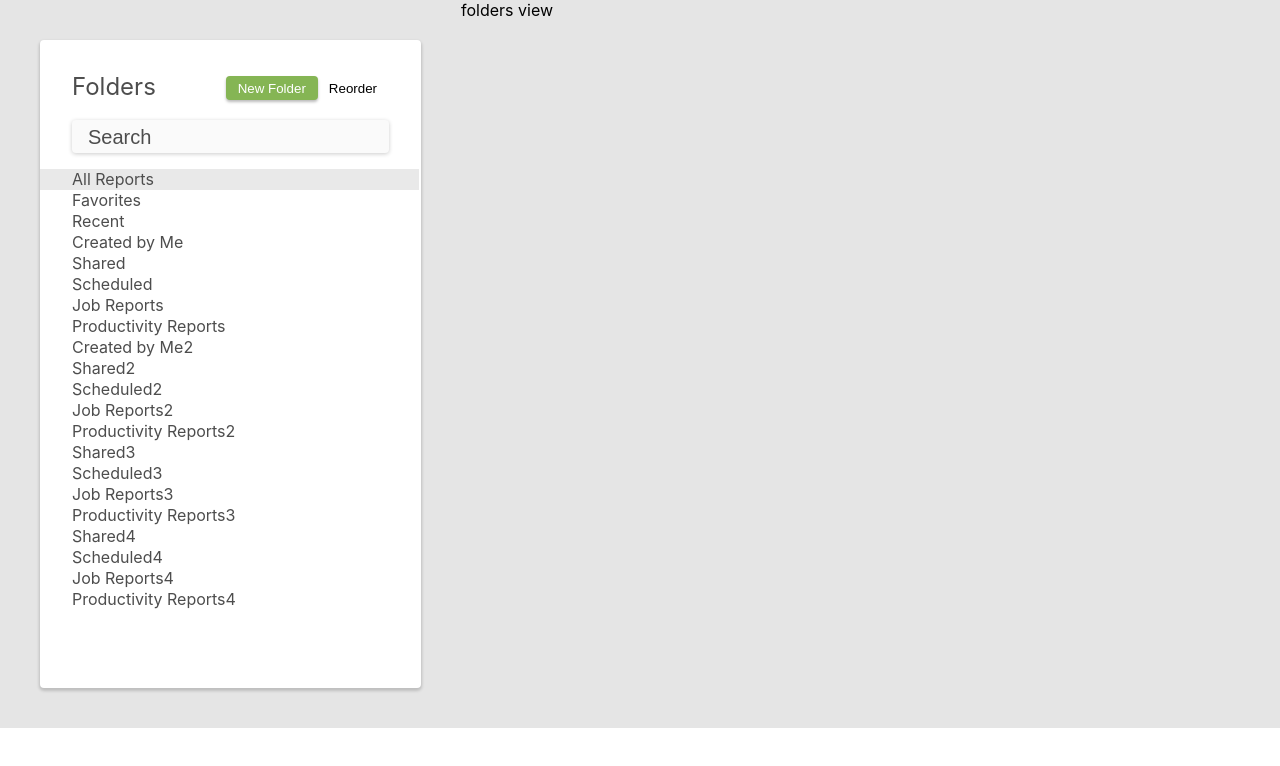
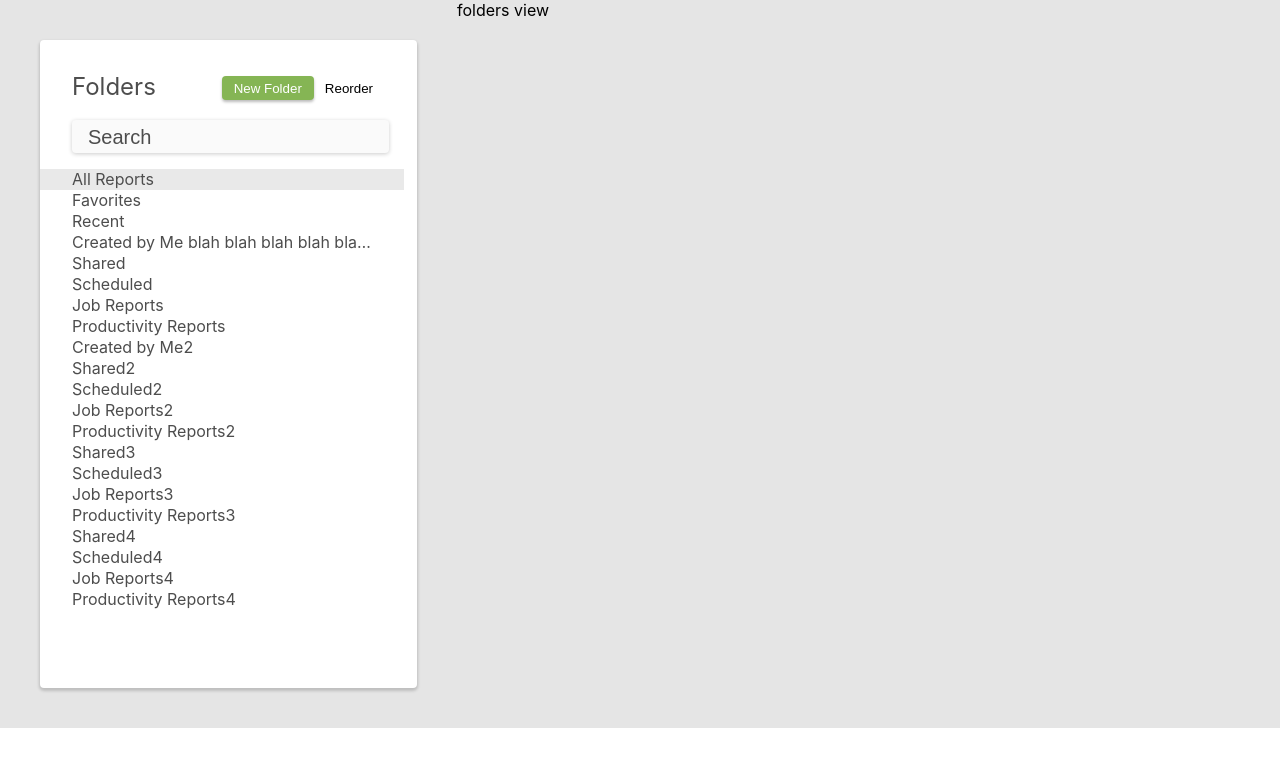
Before and after one commit to TristanBarrowAboutTime/extern, a React (Create React App) app: page / in a window 1280 px wide. Shown: the top 766 px of the page. Built offline with nearby package versions, Linux system fonts and the light colour scheme.

Commit message:
Modal created, Getting closer to being done.

```diff
--- a/package.json
+++ b/package.json
@@ -3,6 +3,9 @@
   "version": "0.1.0",
   "private": true,
   "dependencies": {
+    "@fortawesome/fontawesome-svg-core": "^1.2.32",
+    "@fortawesome/free-solid-svg-icons": "^5.15.1",
+    "@fortawesome/react-fontawesome": "^0.1.11",
     "@testing-library/jest-dom": "^4.2.4",
     "@testing-library/react": "^9.5.0",
     "@testing-library/user-event": "^7.2.1",
--- a/src/components/WMCustomReportsPage.tsx
+++ b/src/components/WMCustomReportsPage.tsx
@@ -1,16 +1,8 @@
 import React, { useState } from 'react';
 import WMFolderSelectionList from './WMFolderSelectionList';
 import { createUseStyles } from 'react-jss';
-import { isTemplateSpan } from 'typescript';
-
-const useStyles = createUseStyles({
-    container: {
-        display: 'flex',
-        flexDirection: 'row',
-        width: '100%',
-        backgroundColor: '#E5E5E5'
-    }
-});
+import WMModal from './molecular-components/WMModal';
+import { ButtonType } from './atomic-components/WMButton';
 
 const tmpFolders = [
     {
@@ -26,8 +18,8 @@ const tmpFolders = [
         editable: false
     },
     {
-        name: 'Created by Me',
-        editable: false
+        name: 'Created by Me blah blah blah blah blah blah blah blah',
+        editable: true
     },
     {
         name: 'Shared',
@@ -97,15 +89,14 @@ const tmpFolders = [
         name: 'Productivity Reports4',
         editable: true
     },
-]
-
-
+];
 
 export const CustomReportsPage = () => {
     const classes = useStyles();
     const [folders, setFolders] = useState(tmpFolders);
     const [selectedFolder, selectFolder] = useState(tmpFolders[0]);
     const [isEditable, setEditableTo] = useState(true);
+    const [isShowingModal, setIsShowingModalTo] = useState(false);
 
     const nameIsUnique = (name: string) => {
         let isUnique: boolean = true;
@@ -140,8 +131,26 @@ export const CustomReportsPage = () => {
         }
     }
 
+    const modalButtons = [
+        {
+            buttonType: ButtonType.RED,
+            text:'Yes, Delete',
+            onClick: () => {}
+        },
+        {
+            buttonType: ButtonType.NORMAL,
+            text:'Cancel',
+            onClick: () => {}
+        }
+    ];
+
     return (
         <div className={classes.container}>
+            {isShowingModal && <WMModal
+                title={'Confirm Delete'}
+                content={'Are you sure you want to delete this folder?'}
+                buttons={modalButtons}
+            />}
             <WMFolderSelectionList
                 folders={folders}
                 selectedFolder={selectedFolder}
@@ -156,4 +165,13 @@ export const CustomReportsPage = () => {
     );
 }
 
+const useStyles = createUseStyles({
+    container: {
+        display: 'flex',
+        flexDirection: 'row',
+        width: '100%',
+        backgroundColor: '#E5E5E5'
+    }
+});
+
 export default CustomReportsPage;
--- a/src/components/WMEditFolderBar.tsx
+++ b/src/components/WMEditFolderBar.tsx
@@ -8,14 +8,14 @@ type WMEditFolderBarProps = {
     onCancel: () => void,
 
 }
-
+// input should probably be broken out into its own component.
 const WMEditFolderBar = ({
     initial,
     onAccept,
     onCancel
 }: WMEditFolderBarProps) => {
     const classes = useStyles();
-    const { value, setValue, bind:bindTextInput } = useTextInput(initial);
+    const { value, bind:bindTextInput } = useTextInput(initial);
     return (
     <div className={classes.container}>
         <input className={classes.input} {...bindTextInput}></input>
@@ -31,7 +31,8 @@ const useStyles = createUseStyles({
         height: 20,
         display: 'flex',
         flexDirection: 'row',
-        alignItems: 'center'
+        alignItems: 'center',
+        flexGrow: 1
     },
     input: {
         top: 0,
@@ -40,8 +41,8 @@ const useStyles = createUseStyles({
         },
         marginLeft:28,
         fontSize: 16,
-        width: 'calc(100% - 96px)',
         height: 19,
+        flexGrow: 1,
         boxSizing: 'boarder-box',
         border: {
             width: 1,
--- a/src/components/WMFolderListItem.tsx
+++ b/src/components/WMFolderListItem.tsx
@@ -1,19 +1,104 @@
-import { findByLabelText } from '@testing-library/react';
-import React, { FunctionComponent, useState } from 'react';
-import { useTextInput } from '../hooks/useTextInput';
+import React, { useState } from 'react';
 import { createUseStyles } from 'react-jss';
-import FolderSelectionList from './WMFolderSelectionList';
 import WMEditFolderBar from './WMEditFolderBar';
+import { Up, Down } from './atomic-components/WMCssTryangle';
 
 export type FolderId = { name: string, editable: boolean };
 
 type WMFolderListItemProps = {
-    folder: FolderId,
-    isSelected: boolean,
-    isEditable: boolean,
-    setSelectedFolder: (_:any) => any,
-    setEditableTo: (isEditable: boolean) => void,
+    folder: FolderId
+    isSelected: boolean
+    isEditable: boolean
+    reordering: boolean
+    setSelectedFolder: (_:any) => any
+    setEditableTo: (isEditable: boolean) => void
     renameFolder: (oldName: string, newName: string) => void
+    onDelete: (name: string) => void
+}
+
+const WMFolderListItem = ({
+    folder,
+    isSelected,
+    isEditable,
+    reordering,
+    setSelectedFolder,
+    setEditableTo,
+    renameFolder,
+    onDelete,
+}: WMFolderListItemProps) => {
+    const classes = useStyles();
+    const [editing, setEditingTo] = useState(false);
+    const [isHovered, setHoveredTo] = useState(false);
+
+    const edit = () => {
+        setEditingTo(true);
+        setEditableTo(false);
+    }
+    const cancelEditing = () => {
+        setEditingTo(false);
+        setEditableTo(true);
+    }
+    const acceptEditing = (value: string) => {
+        setEditingTo(false);
+        setEditableTo(true);
+        renameFolder(folder.name, value);
+    }
+    const tradeUp = () => {
+
+    }
+    const tradeDown = () => {
+
+    }
+
+    if (editing) {
+        return (
+            <div className={classes.editRow}>
+                <WMEditFolderBar
+                    initial={folder.name}
+                    onAccept={acceptEditing}
+                    onCancel={cancelEditing}
+                />
+                <div
+                    onClick={() => {}}
+                    style={{backgroundColor: 'red', width: 12, height: 12, marginLeft: 5, borderRadius: 100}}></div>
+            </div>
+        );
+    } else if (reordering) {
+        return (
+            <div
+                className={isSelected ? classes.selected : classes.unselected}
+                onClick={() => setSelectedFolder(folder)}
+                onMouseEnter={() => setHoveredTo(true)}
+                onMouseLeave={() => setHoveredTo(false)}
+            >
+                {folder.name}
+                <div>
+                    <Up
+                        className={classes.arrowTop}
+                        onClick={tradeUp}
+                    />
+                    <Down
+                        className={classes.arrowBottom}
+                        onClick={tradeDown}
+                    />
+                </div>
+            </div>
+        );
+    } else {
+        return (
+            <div
+                className={isSelected ? classes.selected : classes.unselected}
+                onClick={() => setSelectedFolder(folder)}
+                onMouseEnter={() => setHoveredTo(true)}
+                onMouseLeave={() => setHoveredTo(false)}
+            >
+                <div className={classes.folderName}>{folder.name}</div>
+                {(isHovered && isEditable && folder.editable) &&
+                    <span className={classes.edit} onClick={edit}>Edit</span>}
+            </div>
+        );
+    }
+
 }
 
 const folderItemBase = {
@@ -25,6 +110,9 @@ const folderItemBase = {
     paddingLeft: 32,
     paddingRight: 32,
     color: '#4D4D4D',
+    textOverflow: 'ellipsis',
+    maxWidth: 300,
+    overflow: 'hidden',
     userSelect: 'none',
     '&:hover': {
         cursor: 'pointer'
@@ -44,58 +132,27 @@ const useStyles = createUseStyles({
         '&:hover': {
             backgroundColor: 'gray'
         }
+    },
+    folderName: {
+        textOverflow: 'ellipsis',
+        maxWidth: 300,
+        overflow: 'hidden',
+        userSelect: 'none',
+        whiteSpace: 'nowrap'
+    },
+    arrowTop: {
+        marginTop: 3
+    },
+    arrowBottom: {
+        marginTop: 5
+    },
+    editRow: {
+        display: 'flex',
+        flexDirection: 'row',
+        alignItems: 'center',
+        justifyContent: 'flex-start',
+        marginRight: 32
     }
 });
 
-const WMFolderListItem = ({
-    folder,
-    isSelected,
-    isEditable,
-    setSelectedFolder,
-    setEditableTo,
-    renameFolder
-}: WMFolderListItemProps) => {
-    const classes = useStyles();
-    const [editing, setEditingTo] = useState(false);
-    const [isHovered, setHoveredTo] = useState(false);
-
-    const edit = () => {
-        setEditingTo(true);
-        setEditableTo(false);
-    }
-    const cancelEditing = () => {
-        setEditingTo(false);
-        setEditableTo(true);
-    }
-    const acceptEditing = (value: string) => {
-        setEditingTo(false);
-        setEditableTo(true);
-        renameFolder(folder.name, value);
-
-    }
-
-    if (editing) {
-        return (
-            <WMEditFolderBar
-                initial={folder.name}
-                onAccept={acceptEditing}
-                onCancel={cancelEditing}
-            />
-        );
-    }
-    return (
-        <div
-            className={isSelected ? classes.selected : classes.unselected}
-            onClick={() => setSelectedFolder(folder)}
-            onMouseEnter={() => setHoveredTo(true)}
-            onMouseLeave={() => setHoveredTo(false)}
-        >
-            {folder.name}
-            {(isHovered && isEditable && folder.editable) &&
-                <span className={classes.edit} onClick={edit}>Edit</span>}
-        </div>
-    );
-
-}
-
 export default WMFolderListItem;
--- a/src/components/WMFolderSelectionList.tsx
+++ b/src/components/WMFolderSelectionList.tsx
@@ -1,4 +1,4 @@
-import React, { FunctionComponent, useState, useRef, useEffect, MutableRefObject } from 'react';
+import React, { FunctionComponent, useState, useRef, MutableRefObject } from 'react';
 import { createUseStyles } from 'react-jss';
 import { useTextInput } from '../hooks/useTextInput';
 import WMButton, { ButtonType } from './atomic-components/WMButton';
@@ -22,6 +22,104 @@ type FolderSelectionListProps = {
     addNewFolder: (folderName: string) => void
 }
 
+const FolderSelectionList: FunctionComponent<FolderSelectionListProps> = ({
+    folders,
+    selectFolder,
+    isEditable,
+    selectedFolder,
+    setEditableTo,
+    renameFolder,
+    addNewFolder,
+}: FolderSelectionListProps) => {
+
+    const classes = useStyles();
+    const [reordering, setReorderingTo] = useState(false);
+    const [addingNewFolder, setAddingNewFolderTo] = useState(false);
+    const { value:searchValue, bind:bindSearchBar } = useTextInput('');
+
+    const bottomRef = useRef() as MutableRefObject<HTMLDivElement>;
+
+    const setToNormal = () => {
+        setReorderingTo(false);
+        setAddingNewFolderTo(false);
+        setEditableTo(true);
+    }
+    const setToReordering = () => {
+        setReorderingTo(true);
+        setAddingNewFolderTo(false);
+    }
+    const setToAddingNewFolder = () => {
+        setReorderingTo(false);
+        setAddingNewFolderTo(true);
+        setEditableTo(false);
+        bottomRef.current.scrollIntoView({behavior: 'smooth'})
+    }
+
+    return (
+        <div className={classes.container}>
+            <div className={classes.header}>
+                <div className={classes.displayName}>
+                    {strings.displayName}
+                </div>
+                <div>
+                    <WMButton
+                        buttonType={ButtonType.SMALL_GREEN}
+                        text={"New Folder"}
+                        disabled={reordering && addingNewFolder}
+                        onClick={setToAddingNewFolder}
+                    />
+                    <WMButton
+                        buttonType={ButtonType.NAKED}
+                        text={"Reorder"}
+                        disabled={reordering && addingNewFolder}
+                        onClick={setToReordering}
+                    />
+                </div>
+            </div>
+            <input
+                className={classes.searchBar}
+                placeholder={"Search"}
+                {...bindSearchBar}
+            />
+            <div className={classes.body}>
+                <div className={classes.scrollBody}>
+                    {folders.map((folder) => {
+                        if (folder.name.toLowerCase().includes(searchValue.toLowerCase())) {
+                            return (
+                                <WMFolderListItem
+                                    key={folder.name}
+                                    setSelectedFolder={selectFolder}
+                                    folder={folder}
+                                    isEditable={isEditable}
+                                    isSelected={selectedFolder.name === folder.name}
+                                    reordering={false}
+                                    setEditableTo={setEditableTo}
+                                    renameFolder={renameFolder}
+                                    onDelete={() => {}}
+                                />
+                            );
+                        }
+                        return null;
+                    })}
+                    {addingNewFolder && (
+                        <div className={classes.newFolderInput}>
+                            <WMEditFolderBar
+                                initial=''
+                                onAccept={(value) => {
+                                    addNewFolder(value);
+                                    setToNormal();
+                                }}
+                                onCancel={setToNormal}
+                            />
+                        </div>
+                    )}
+                    <div style={{height: '22px'}} ref={bottomRef} />
+                </div>
+            </div>
+        </div>
+    );
+}
+
 const useStyles = createUseStyles({
     container: {
         padding: {
@@ -30,6 +128,7 @@ const useStyles = createUseStyles({
             left: 0,
             right: 0
         },
+        maxWidth: 377,
         borderRadius: 4,
         margin: '40px',
         height: '75vh',
@@ -54,7 +153,6 @@ const useStyles = createUseStyles({
     displayName: {
         color: '#4D4D4D',
         'font-size': '24px'
-
     },
     searchBar: {
         margin: {
@@ -98,94 +196,10 @@ const useStyles = createUseStyles({
     },
     scrollBody: {
 
+    },
+    newFolderInput: {
+        marginRight: 32
     }
 });
 
-const FolderSelectionList: FunctionComponent<FolderSelectionListProps> = ({
-    folders,
-    selectFolder,
-    isEditable,
-    selectedFolder,
-    setEditableTo,
-    renameFolder,
-    addNewFolder,
-}: FolderSelectionListProps) => {
-
-    const classes = useStyles();
-    const [reordering, setReorderingTo] = useState(false);
-    const [addingNewFolder, setAddingNewFolderTo] = useState(false);
-    const { value:searchValue, bind:bindSearchBar, setValue } = useTextInput('');
-
-    const bottomRef = useRef() as MutableRefObject<HTMLDivElement>;
-
-    const setToNormal = () => {
-        setReorderingTo(false);
-        setAddingNewFolderTo(false);
-        setEditableTo(true);
-    }
-    const setToReordering = () => {
-        setReorderingTo(true);
-        setAddingNewFolderTo(false);
-    }
-    const setToAddingNewFolder = () => {
-        setReorderingTo(false);
-        setAddingNewFolderTo(true);
-        setEditableTo(false);
-        bottomRef.current.scrollIntoView({behavior: 'smooth'})
-    }
-
-    return (
-        <div className={classes.container}>
-            <div className={classes.header}>
-                <div className={classes.displayName}>{strings.displayName}</div>
-                <div>
-                    <WMButton
-                        buttonType={ButtonType.SMALL_GREEN}
-                        text={"New Folder"}
-                        disabled={reordering && addingNewFolder}
-                        onClick={setToAddingNewFolder}
-                    />
-                    <WMButton
-                        buttonType={ButtonType.NAKED}
-                        text={"Reorder"}
-                        disabled={reordering && addingNewFolder}
-                        onClick={setToReordering}
-                    />
-                </div>
-            </div>
-            <input className={classes.searchBar} placeholder={"Search"} {...bindSearchBar}></input>
-            <div className={classes.body}>
-                <div className={classes.scrollBody}>
-                    {folders.map((folder) => {
-                        if (folder.name.toLowerCase().includes(searchValue.toLowerCase())) {
-                            return (
-                                <WMFolderListItem
-                                    setSelectedFolder={selectFolder}
-                                    folder={folder}
-                                    isEditable={isEditable}
-                                    isSelected={selectedFolder.name === folder.name}
-                                    setEditableTo={setEditableTo}
-                                    renameFolder={renameFolder}
-                                />
-                            );
-                        }
-                        return null;
-                    })}
-                    {addingNewFolder && (
-                        <WMEditFolderBar
-                            initial=''
-                            onAccept={(value) => {
-                                addNewFolder(value);
-                                setToNormal();
-                            }}
-                            onCancel={setToNormal}
-                        />
-                    )}
-                    <div style={{height: '20px'}} ref={bottomRef} />
-                </div>
-            </div>
-        </div>
-    );
-}
-
 export default FolderSelectionList;
--- a/src/components/atomic-components/WMButton.tsx
+++ b/src/components/atomic-components/WMButton.tsx
@@ -17,6 +17,7 @@ export const WMButton: FunctionComponent<WMButtonProps> = ({
     buttonType = ButtonType.NORMAL,
     text,
     onClick,
+    styles = {},
     disabled = false
 }: WMButtonProps) => {
     const classes = useStyles();
@@ -51,6 +52,7 @@ export const WMButton: FunctionComponent<WMButtonProps> = ({
     return (
         <button
             className={buttonClass}
+            style={styles}
             onClick={onClick}
             disabled={disabled}
         >
@@ -62,10 +64,14 @@ export const WMButton: FunctionComponent<WMButtonProps> = ({
 type WMButtonProps = {
     buttonType?: ButtonType,
     text: string,
+    styles?: object,
     onClick: () => void,
     disabled?: boolean,
 }
 
+/**
+ * Mixins
+ */
 const cursorPtr = {
     '&:hover': {
         cursor: 'pointer'
--- /dev/null
+++ b/src/components/atomic-components/WMCssTryangle.tsx
@@ -0,0 +1,84 @@
+import React from 'react';
+
+type WMCssTryangleProps = {
+    className?: string
+    onClick: () => void
+    color?: string
+    size?: number
+}
+
+export const Up = ({
+    className = '',
+    onClick,
+    color = 'black',
+    size = 5,
+}: WMCssTryangleProps) => {
+    return (
+        <div className={className} onClick={onClick}>
+            <div style={{
+                width: 0,
+                height: 0,
+                borderLeft: `${size}px solid transparent`,
+                borderRight: `${size}px solid transparent`,
+                borderBottom: `${size}px solid ${color}`,
+            }}/>
+        </div>
+    );
+}
+
+export const Down = ({
+    className = '',
+    onClick,
+    color = 'black',
+    size = 5,
+}: WMCssTryangleProps) => {
+    return (
+        <div className={className} onClick={onClick}>
+            <div style={{
+                width: 0,
+                height: 0,
+                borderLeft: `${size}px solid transparent`,
+                borderRight: `${size}px solid transparent`,
+                borderTop: `${size}px solid ${color}`,
+            }}/>
+        </div>
+    );
+}
+
+export const Left = ({
+    className = '',
+    onClick,
+    color = 'black',
+    size = 5,
+}: WMCssTryangleProps) => {
+    return (
+        <div className={className} onClick={onClick}>
+            <div style={{
+                width: 0,
+                height: 0,
+                borderTop: `${size}px solid transparent`,
+                borderBottom: `${size}px solid transparent`,
+                borderRight: `${size}px solid ${color}`,
+            }}/>
+        </div>
+    );
+}
+
+export const Right = ({
+    className = '',
+    onClick,
+    color = 'black',
+    size = 5,
+}: WMCssTryangleProps) => {
+    return (
+        <div className={className} onClick={onClick}>
+            <div style={{
+                width: 0,
+                height: 0,
+                borderTop: `${size}px solid transparent`,
+                borderBottom: `${size}px solid transparent`,
+                borderLeft: `${size}px solid ${color}`,
+            }}/>
+        </div>
+    );
+}
--- /dev/null
+++ b/src/components/molecular-components/WMModal.tsx
@@ -0,0 +1,103 @@
+import React from 'react';
+import { createUseStyles } from 'react-jss';
+import WMButton, { ButtonType } from '../atomic-components/WMButton';
+
+type WMModalProps = {
+    title: string
+    content: string
+    buttons: {
+        text: string,
+        buttonType: ButtonType,
+        onClick:()=>void,
+    }[]
+}
+
+const WMModal = ({
+    title,
+    content,
+    buttons,
+}: WMModalProps) => {
+    const classes = useStyles();
+    return (
+        <div className={classes.blackout}>
+            <div className={classes.container}>
+                <div className={classes.header}>
+                    <div />
+                    <div className={classes.title}>{title}</div>
+                    <div className={classes.close}>X</div>
+                </div>
+                <div className={classes.body}>
+                    <div className={classes.message}>{content}</div>
+                    <div className={classes.buttonSet}>
+                        {buttons.map((button) => {
+                            return (
+                                <WMButton
+                                    buttonType={button.buttonType}
+                                    onClick={button.onClick}
+                                    text={button.text}
+                                    styles={{marginLeft: 4, marginRight: 4}}
+                                />
+                            );
+                        })}
+                    </div>
+                </div>
+            </div>
+        </div>
+    );
+}
+
+const useStyles = createUseStyles({
+    blackout: {
+        position: 'fixed',
+        display: 'flex',
+        justifyContent: 'center',
+        alignItems: 'flex-start',
+        width: '100vw',
+        height: '100vh',
+        backgroundColor: 'rgba(0,0,0,.1)'
+    },
+    container: {
+        display: 'flex',
+        flexDirection: 'column',
+        justifyContent: 'space-between',
+        width: 550,
+        marginTop: 75,
+        height: 200,
+        backgroundColor: 'white',
+    },
+    header: {
+        display: 'flex',
+        flexDirection: 'row',
+        justifyContent: 'space-between',
+        alignItems: 'flex-stretch',
+        backgroundColor: 'gray',
+        borderTop: {
+            style: 'solid',
+            width: 2
+        },
+        height: 22
+    },
+    title: {
+        color: 'white'
+    },
+    close: {
+        marginRight: 4,
+        color: 'white'
+    },
+    body: {
+        flexGrow: 1,
+        display: 'flex',
+        flexDirection: 'column',
+        justifyContent: 'space-between',
+        alignItems: 'center'
+
+    },
+    message: {
+        marginTop: 24
+    },
+    buttonSet: {
+        marginBottom: 16
+    }
+});
+
+export default WMModal;
```
Also changed, not shown: src/style/mixin.tsx (added, +8 -0 lines), src/style/styles.tsx (added, +31 -0 lines), 1 other file (tests, documents, lock files or other folders).
